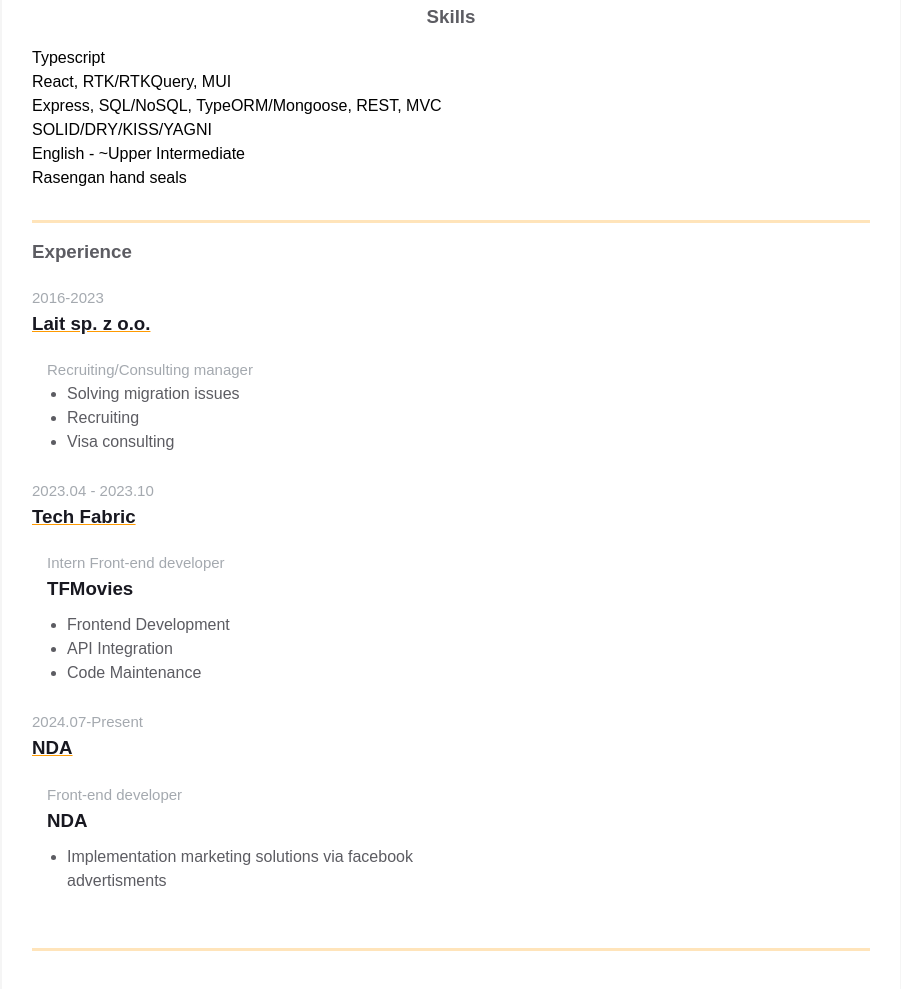
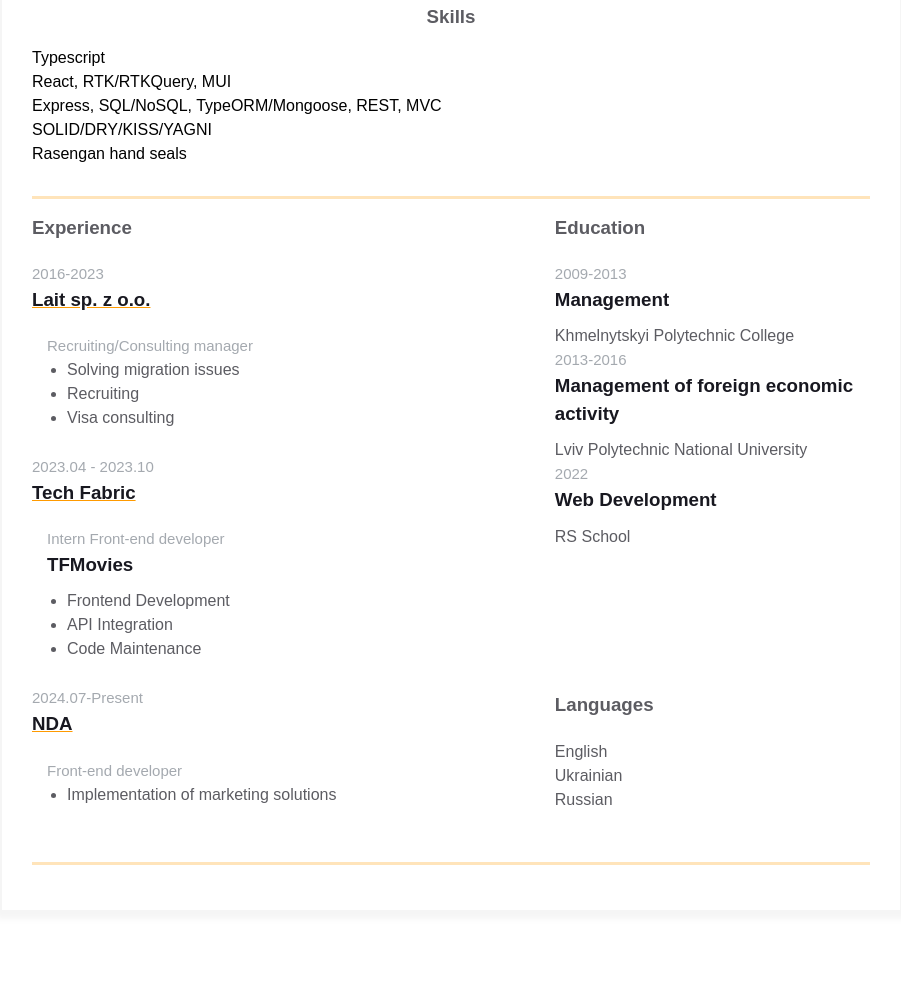
Before and after one commit to h4vefundieyoung/homepage, a plain HTML site: page index.html in a window 1280 px wide. Shown: the part 503-1492 px from the top of the page, without its empty margins (189-1090 px from the left). After the commit the page ends 1464 px from the top, so only its background shows below. Drawn offline with Linux system fonts and the light colour scheme.

Commit message:
feat/implement additional info

```diff
--- a/index.html
+++ b/index.html
@@ -115,7 +115,6 @@
             <p>React, RTK/RTKQuery, MUI</p>
             <p>Express, SQL/NoSQL, TypeORM/Mongoose, REST, MVC</p>
             <p>SOLID/DRY/KISS/YAGNI</p>
-            <p>English - ~Upper Intermediate</p>
             <p>Rasengan hand seals</p>
             </p>
           </div>
@@ -162,15 +161,56 @@
                 </div>
                 <div class="experiences__company-project">
                   <span class="experiences__company-project-role">Front-end developer</span>
-                  <h3 class="experiences__company-project-name">NDA</h3>
                   <ul class="experiences__company-project-responsibilities">
-                    <li>Implementation marketing solutions via facebook advertisments</li>
+                    <li>Implementation of marketing solutions</li>
                   </ul>
                 </div>
               </div>
             </div>
-
-            <div class="additional-info fv"></div>
+            <div class="additional-info fv">
+              <div class="additional-info__education">
+                <h3 class="additional-info__education-header">Education</h3>
+                <div class="additional-info__education-university">
+                  <span class="additional-info__education-university-durability"
+                    >2009-2013</span
+                  >
+                  <h3 class="additional-info__education-university-speciality">
+                    Management
+                  </h3>
+                  <p class="additional-info__education-university-name">
+                    Khmelnytskyi Polytechnic College
+                  </p>
+                </div>
+                <div class="additional-info__education-university">
+                  <span class="additional-info__education-university-durability"
+                    >2013-2016</span
+                  >
+                  <h3 class="additional-info__education-university-speciality">
+                    Management of foreign economic activity
+                  </h3>
+                  <p class="additional-info__education-university-name">
+                    Lviv Polytechnic National University
+                  </p>
+                </div>
+                <div class="additional-info__education-university">
+                  <span class="additional-info__education-university-durability"
+                    >2022</span
+                  >
+                  <h3 class="additional-info__education-university-speciality">
+                    Web Development
+                  </h3>
+                  <p class="additional-info__education-university-name">
+                    RS School
+                  </p>
+                </div>
+              </div>
+              <div class="additional-info__languages">
+                <h3 class="additional-info__languages-header">Languages</h3>
+                <p class="additional-info__languages-item">English</p>
+                <p class="additional-info__languages-item">Ukrainian</p>
+                <p class="additional-info__languages-item">Russian</p>
+              </div>
+            </div>
           </div>
         </div>
       </div>
```
